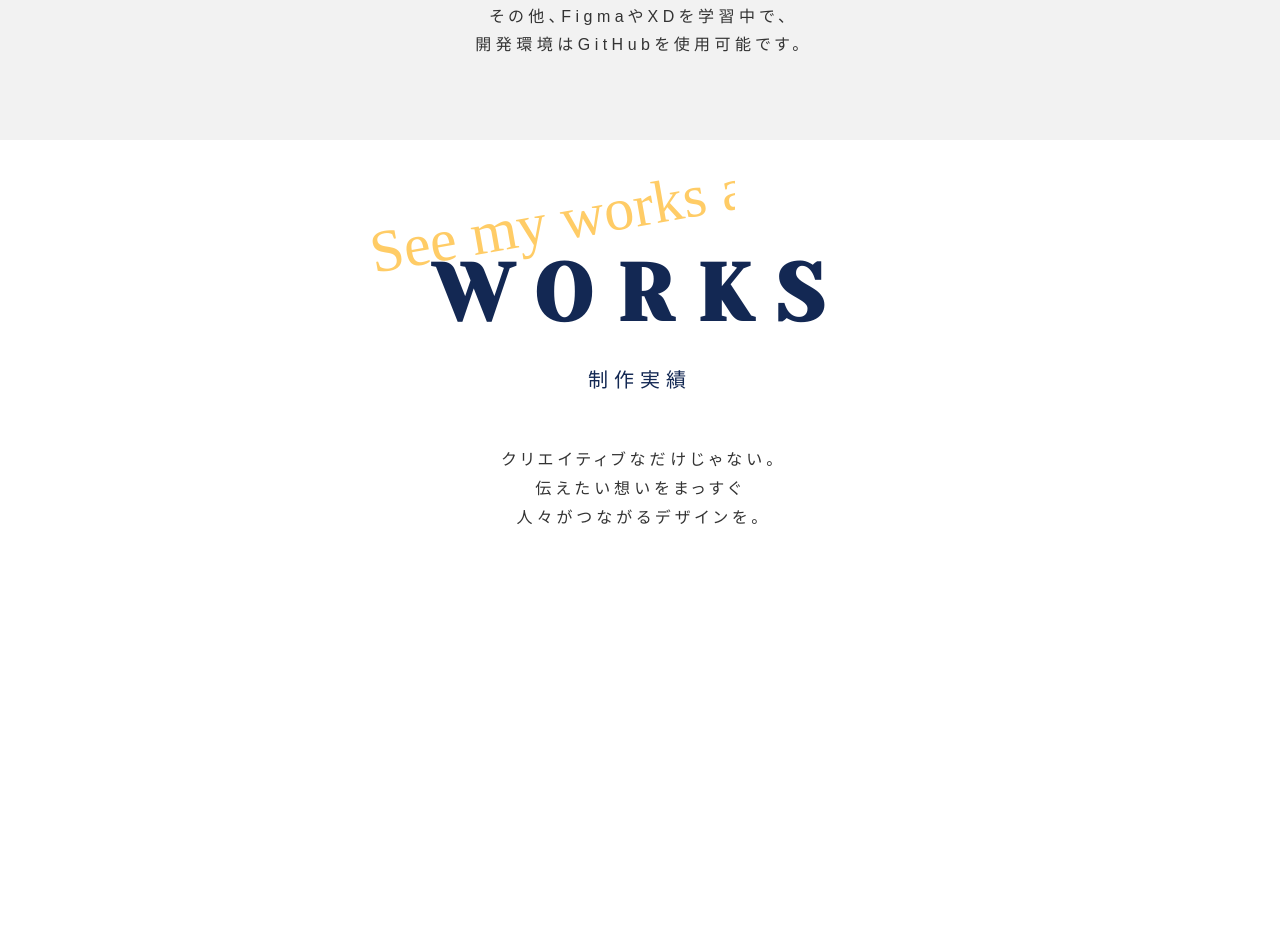
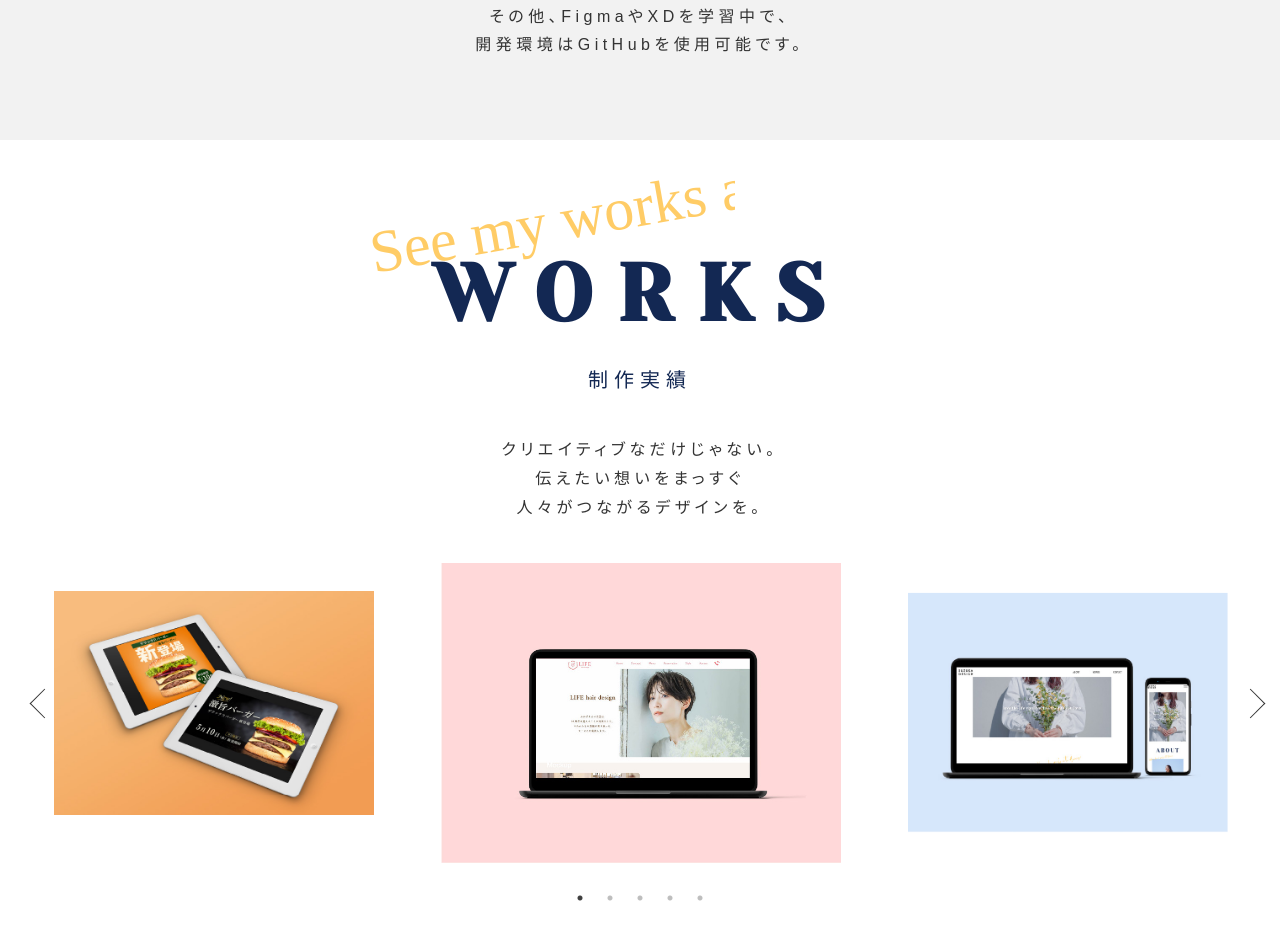
Before and after one commit to suzuka-715/portfolio_SUZUKA, a plain HTML site: page portfolio_SUZUKA/index.html in a window 1280 px wide. Shown: the part 1924-2864 px from the top of the page. Before the commit the page ends 2497 px from the top, so only its background shows below. Drawn offline with nearby package versions, Linux system fonts and the light colour scheme.

Commit message:
20230310/15:17

```diff
--- a/portfolio_SUZUKA/css/style.css
+++ b/portfolio_SUZUKA/css/style.css
@@ -253,7 +253,7 @@
 
 /*works*/
 .works {
-  margin: 0 auto;
+  margin: 0 auto 120px;
 }
 
 .works h2,
@@ -262,6 +262,11 @@
   background: #fff;
 }
 
+.works h2 {
+  padding-bottom: 30px;
+}
+
+.works__ttl h3,
 .works__ttl p {
   padding-bottom: 40px;
 }
@@ -271,3 +276,87 @@
   margin-bottom: -50px;
   margin-left: -180px;
 }
+
+.works__slider {
+  width: 100%;
+  display: flex;
+  margin: 0;
+  padding: 0;
+}
+
+.works__slider img {
+  max-width: 400px;
+  object-fit: cover;
+  margin: 0 auto;
+}
+
+.works__content {
+  /* max-width: 1366px; */
+  margin: 0 auto;
+}
+
+.slick-img img {
+  transform: scale(0.8);
+}
+
+.works__slider .slick-center img {
+  transform: scale(1);
+}
+
+/*スライダー実装*/
+
+.slick-arrow {
+  display: block;
+  position: absolute;
+  padding: 0;
+  width: 20px;
+  height: 38px;
+  z-index: 1;
+}
+
+/* 共通設定 */
+
+.slick-next::before,
+.slick-next::after,
+.slick-prev::before,
+.slick-prev::after {
+  position: absolute;
+  top: -50%;
+  left: 50%;
+  transform: translate(-50%, -50%);
+  bottom: 0;
+  margin: auto;
+  content: "";
+  vertical-align: middle;
+}
+.slick-next::after,
+.slick-prev::after {
+  width: 20px;
+  height: 20px;
+  border-top: 1px solid #333;
+  border-right: 1px solid #333;
+}
+
+/* next */
+
+.slick-next {
+  right: 30px;
+}
+.slick-next::after {
+  right: 4px;
+  transform: rotate(45deg);
+}
+
+/* prev */
+
+.slick-prev {
+  left: 30px;
+}
+.slick-prev::after {
+  left: 4px;
+  transform: rotate(-135deg);
+}
+
+.slick-dots li button:before {
+  margin-top: 20px !important;
+}
--- a/portfolio_SUZUKA/index.html
+++ b/portfolio_SUZUKA/index.html
@@ -7,11 +7,18 @@
     <meta name="viewport" content="width=device-width, initial-scale=1.0">
     <title>webデザイナー | SUZUKA DESIGN portfolio </title>
     <meta name="description" content="SUZUKA DESIGNのポートフォリオサイトです。">
+
     <link href="http://fonts.googleapis.com/earlyaccess/notosansjp.css">
     <link rel="preconnect" href="https://fonts.googleapis.com">
     <link rel="preconnect" href="https://fonts.gstatic.com" crossorigin>
     <link href="https://fonts.googleapis.com/css2?family=Yeseva+One&display=swap" rel="stylesheet">
+
+    <link rel="stylesheet" type="text/css"
+        href="https://cdn.jsdelivr.net/npm/slick-carousel@1.8.1/slick/slick-theme.css">
+    <link rel="stylesheet" type="text/css" href="https://cdn.jsdelivr.net/npm/slick-carousel@1.8.1/slick/slick.css">
     <link rel="stylesheet" href="css/style.css">
+    <script src="https://ajax.googleapis.com/ajax/libs/jquery/3.6.3/jquery.min.js"></script>
+    <script src="https://cdn.jsdelivr.net/npm/slick-carousel@1.8.1/slick/slick.min.js"></script>
 </head>
 
 <body>
@@ -138,14 +145,27 @@
                 <p>クリエイティブなだけじゃない。<br>伝えたい想いをまっすぐ<br>人々がつながるデザインを。</p>
             </div>
 
+            <div class="works__content">
+                <div class="works__slider">
+                    <div class="slick-img"><img src="images/works01.jpg" alt="LIFE hair salonのLP"></div>
+                    <div class="slick-img"><img src="images/works02.jpg" alt="SUZUKA DESIGNのポートフォリオサイト"></div>
+                    <div class="slick-img"><img src="images/works05.jpg" alt="旅行メディアのバナー"></div>
+                    <div class="slick-img"><img src="images/works03.jpg" alt="DESIGN CAFEのLP"></div>
+                    <div class="slick-img"><img src="images/works04.jpg" alt="新作バーガーのバナー"></div>
 
+                </div>
+            </div>
 
+            <div class="slider_arrow_prev"></div>
+            <div class="slider_arrow_next"></div>
 
+        </section>
 
+        <section class="ten-things">
+            <!-- <a href="about.html"><img src="images/main_10.png" alt="10 things SUZUKA likes"></a> -->
+        </section>
 
-
-
-
+        <section class="contact">
 
         </section>
 
@@ -156,8 +176,33 @@
 
     </footer>
 
+    <script>
+        $(function () {
+            $('.sp_btn, .sp_nav li').on('click', function () {
+                $('.sp_btn').toggleClass('open');
+                $('.sp_nav').fadeToggle();
+            });
 
 
+            $('.works__slider').slick({
+                autoplay: false,
+                dots: true,
+                centerMode: true,
+                autoplaySpeed: 3000,
+                centerPadding: '0px',
+                slidesToShow: 3,
+                responsive: [
+                    {
+                        breakpoint: 767,
+                        settings: {
+                            slidesToShow: 1,
+                        },
+                    },
+                ],
+            });
+
+        });
+    </script>
 </body>
 
 </html>
```
Also changed, not shown: portfolio_SUZUKA/images/main_10.png (added), portfolio_SUZUKA/images/works01.jpg (added), portfolio_SUZUKA/images/works02.jpg (added), portfolio_SUZUKA/images/works03.jpg (added), portfolio_SUZUKA/images/works04.jpg (added), portfolio_SUZUKA/images/works05.jpg (added).
